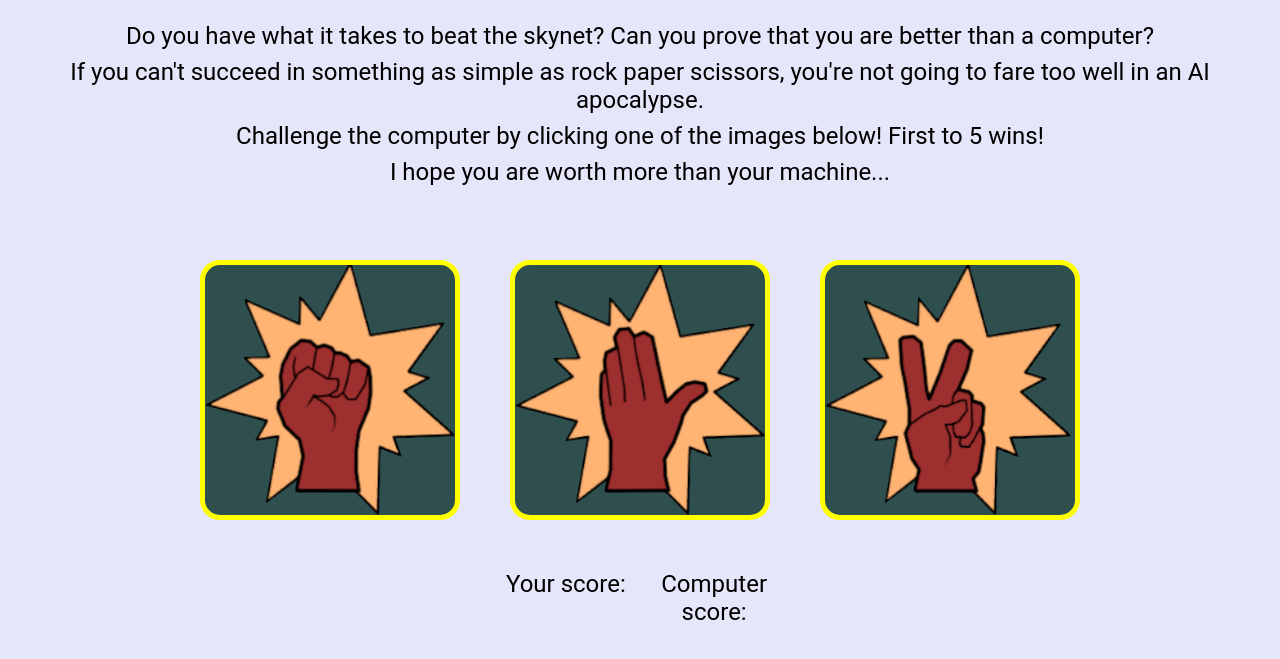
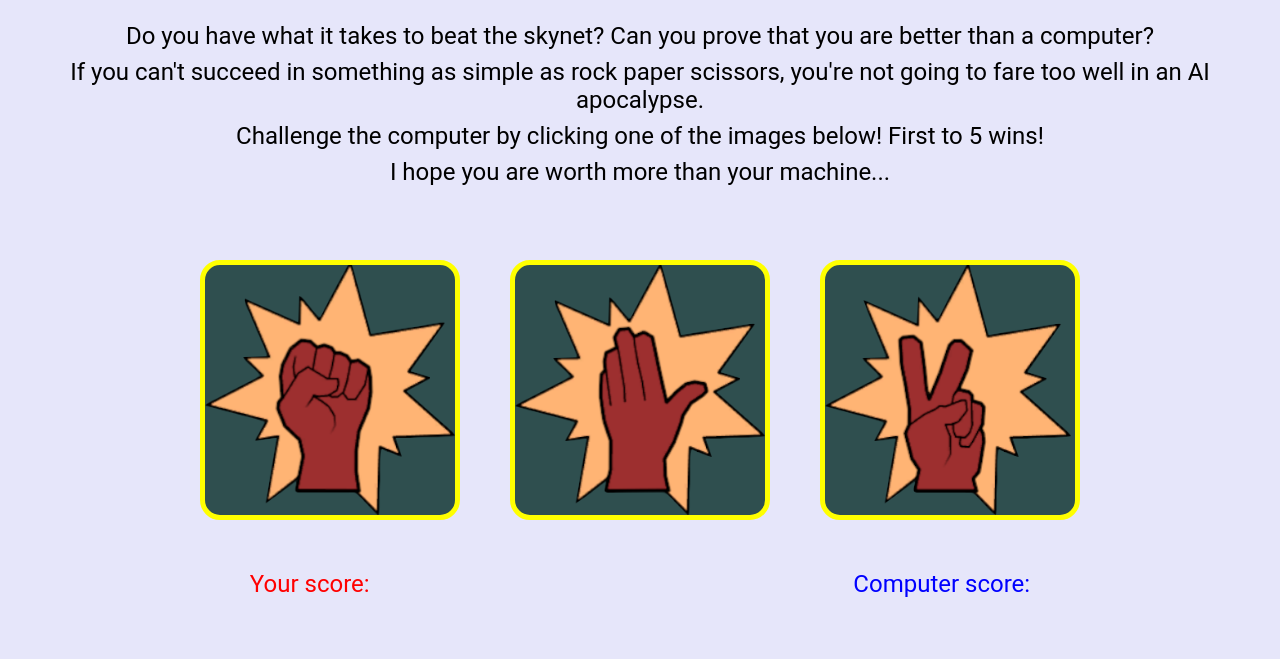
Before and after one commit to ZeroFPS-hk/rock-paper-scissors, a plain HTML site: page index.html in a window 1280 px wide. Shown: the part 129-788 px from the top of the page. Drawn offline with Linux system fonts and the light colour scheme.

Commit message:
Style index page to make it readable

```diff
--- a/index.html
+++ b/index.html
@@ -27,12 +27,12 @@
         </div>
 
         <div class="scoreContainer">
-            <div class="scoreBox">
+            <div class="scoreBox player">
                 <div>Your score:</div>
                 <div id="playerScore"></div>
             </div>
 
-            <div class="scoreBox">
+            <div class="scoreBox computer">
                 <div>Computer score:</div>
                 <div id="computerScore"></div>
             </div>
--- a/styles.css
+++ b/styles.css
@@ -57,14 +57,30 @@ img{
 }
 
 .scoreContainer{
-    flex: 1;
+    width: 100%;
     display: flex;
-    justify-content: space-between;
+    justify-content: space-around;
 }
 
 .scoreBox{
-    flex: 1;
     display: flex;
     flex-direction: column;
     align-items: center;
 }
+
+.player{
+    color: red;
+    font-size: 30px;
+}
+
+.computer{
+    color: blue;
+    font-size: 30px;
+}
+
+#playerScore,
+#computerScore{
+    font-family: Impact, Haettenschweiler, 'Arial Narrow Bold', sans-serif;
+    font-weight: bold;
+    font-size: 44px;
+}
```
